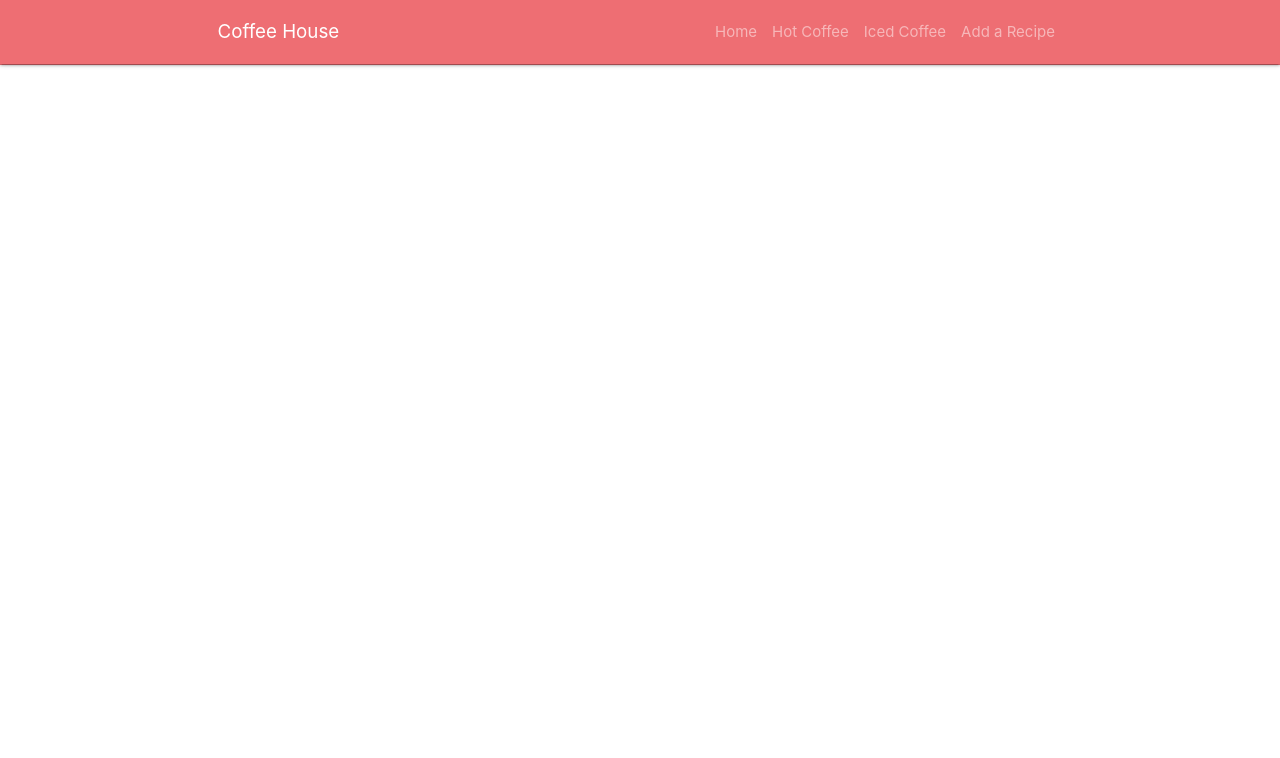
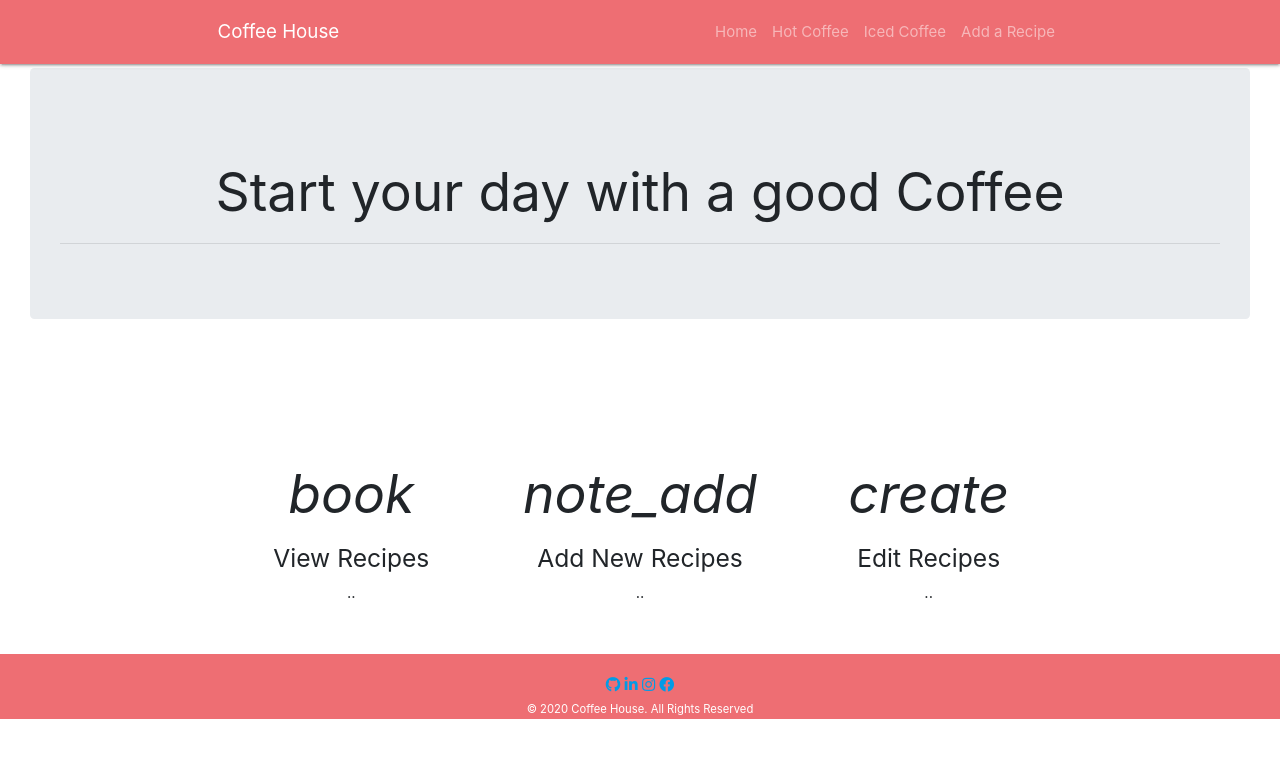
Before and after one commit to Saharalnoor/coffee-recipes-MS3, a Flask app: page / in a window 1280 px wide. Shown: the top 758 px of the page. Run offline with Flask 2, Linux system fonts and the light colour scheme; some libraries are stand-ins or nearby versions.

Commit message:
Added Home features with hero image

```diff
--- a/templates/index.html
+++ b/templates/index.html
@@ -1,3 +1,53 @@
 {% extends 'base.html' %} {% block content %}
 
+    <div class="container-fluid hero-container">
+        <div class="opaque-overlay">&nbsp;</div>
+        <!-- Home -->
+        <div class="row">
+            <div class="col-12 my-5">
+                <section class="home jumbotron text-center">
+                        <h2 class="jumbotron-header">
+							Start your day with a good Coffee
+						</h2>
+                        <hr>
+                </section>
+            </div>
+        </div>
+    </div>
+
+
+    <div class="container">
+    <div class="section">
+      <div class="row">
+        <div class="col s12 m4">
+          <div class="icon-container">
+            <h2 class="center"><i class="material-icons">book</i></h2>
+            <h5 class="center">View Recipes</h5>
+
+            <p class="medium center">..</p>
+          </div>
+        </div>
+
+        <div class="col s12 m4">
+          <div class="icon-container">
+            <h2 class="center"><i class="material-icons">note_add</i></h2>
+            <h5 class="center">Add New Recipes</h5>
+
+            <p class="medium center">..</p>
+          </div>
+        </div>
+
+        <div class="col s12 m4">
+          <div class="icon-container">
+            <h2 class="center"><i class="material-icons">create</i></h2>
+            <h5 class="center">Edit Recipes</h5>
+            <p class="medium center">..</p>
+          </div>
+        </div>
+      </div>
+
+    </div>
+  </div>
+
+
 {% endblock %}
```
